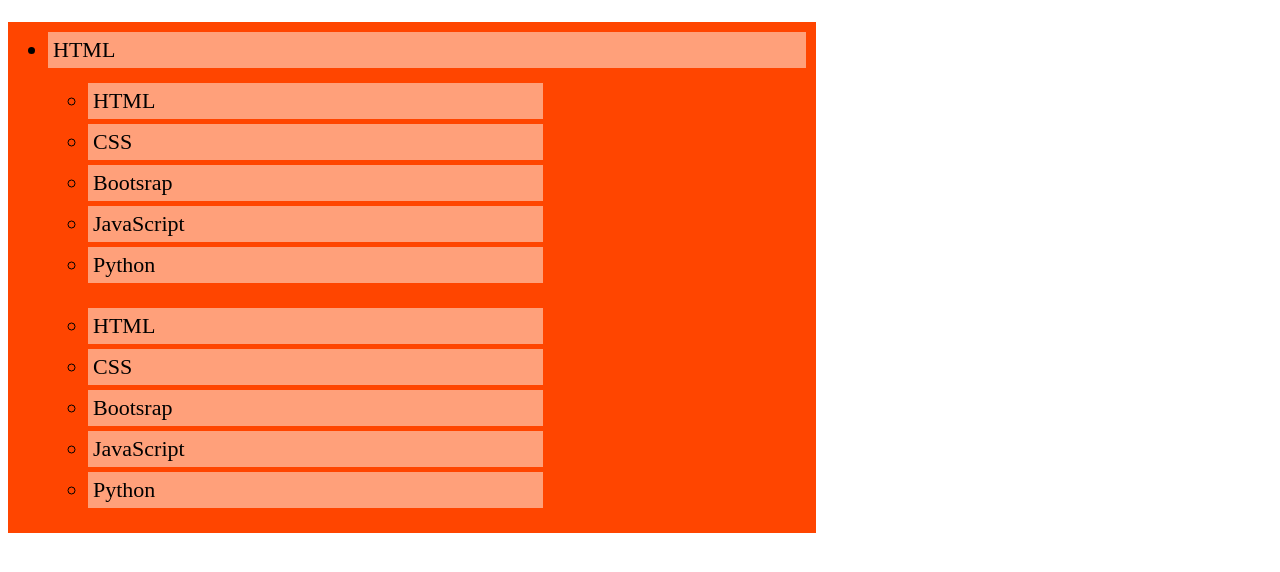
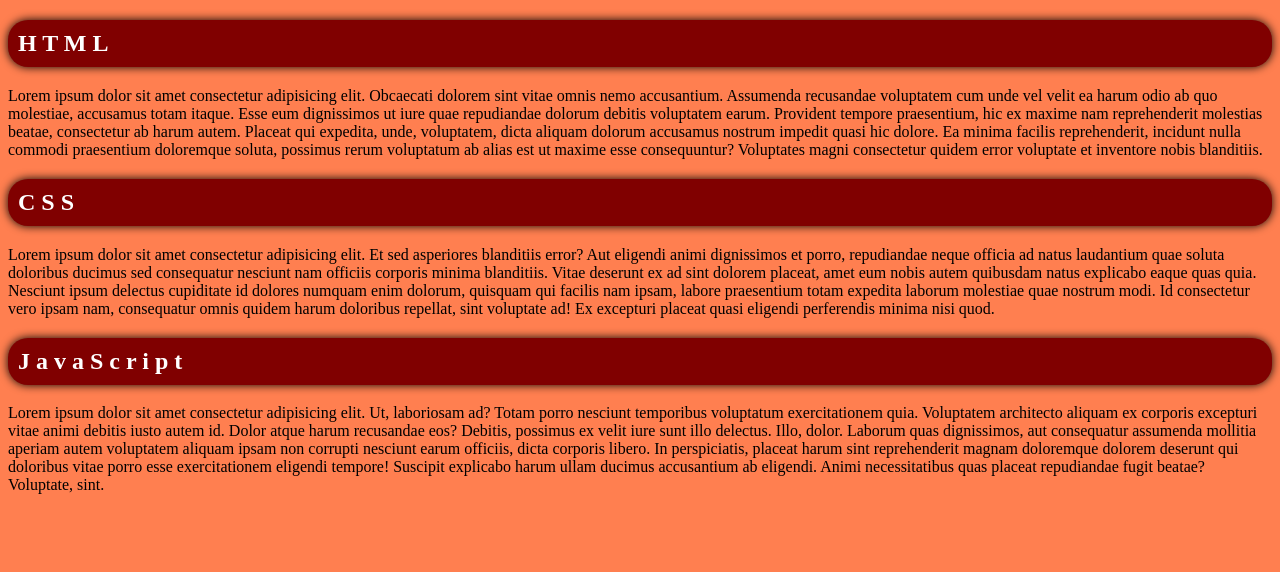
Before and after one commit to wyattwitt/CSS-Basics2, a plain HTML site: page index.html in a window 1280 px wide. Drawn offline with Linux system fonts and the light colour scheme.

Commit message:
Add files via upload

```diff
--- a/index.html
+++ b/index.html
@@ -2,28 +2,18 @@
 <html lang="en">
 <head>
     <meta charset="UTF-8">
-    <meta name="viewport" content="width=device-width,initial-scale=1.0">
-    <link rel="stylesheet"href="style.css">
-    <title>Unordered Lists</title>
-    </head>
-    <body>
-<ul>
-    <li>HTML</li>
-<ul>
-    <li>HTML</li>
-    <li>CSS</li>
-    <li>Bootsrap</li>
-    <li>JavaScript</li>
-    <li>Python</li>
-</ul>
-
-<ul>
-    <li>HTML</li>
-    <li>CSS</li>
-    <li>Bootsrap</li>
-    <li>JavaScript</li>
-    <li>Python</li>
-</ul>
+    <meta http-equiv="X-UA-Compatible" content="IE=edge">
+    <meta name="viewport" content="width=device-width, initial-scale=1.0">
+    <link rel="stylesheet" href="style.css">
+    <title>CSS Basics</title>
+</head>
+<body>
+  <h2>H T M L</h2>
+  <p>Lorem ipsum dolor sit amet consectetur adipisicing elit. Obcaecati dolorem sint vitae omnis nemo accusantium. Assumenda recusandae voluptatem cum unde vel velit ea harum odio ab quo molestiae, accusamus totam itaque. Esse eum dignissimos ut iure quae repudiandae dolorum debitis voluptatem earum. Provident tempore praesentium, hic ex maxime nam reprehenderit molestias beatae, consectetur ab harum autem. Placeat qui expedita, unde, voluptatem, dicta aliquam dolorum accusamus nostrum impedit quasi hic dolore. Ea minima facilis reprehenderit, incidunt nulla commodi praesentium doloremque soluta, possimus rerum voluptatum ab alias est ut maxime esse consequuntur? Voluptates magni consectetur quidem error voluptate et inventore nobis blanditiis.</p>
+  <h2>C S S</h2>
+  <p>Lorem ipsum dolor sit amet consectetur adipisicing elit. Et sed asperiores blanditiis error? Aut eligendi animi dignissimos et porro, repudiandae neque officia ad natus laudantium quae soluta doloribus ducimus sed consequatur nesciunt nam officiis corporis minima blanditiis. Vitae deserunt ex ad sint dolorem placeat, amet eum nobis autem quibusdam natus explicabo eaque quas quia. Nesciunt ipsum delectus cupiditate id dolores numquam enim dolorum, quisquam qui facilis nam ipsam, labore praesentium totam expedita laborum molestiae quae nostrum modi. Id consectetur vero ipsam nam, consequatur omnis quidem harum doloribus repellat, sint voluptate ad! Ex excepturi placeat quasi eligendi perferendis minima nisi quod.</p>
+  <h2>J a v a S c r i p t</h2>
+  <p>Lorem ipsum dolor sit amet consectetur adipisicing elit. Ut, laboriosam ad? Totam porro nesciunt temporibus voluptatum exercitationem quia. Voluptatem architecto aliquam ex corporis excepturi vitae animi debitis iusto autem id. Dolor atque harum recusandae eos? Debitis, possimus ex velit iure sunt illo delectus. Illo, dolor. Laborum quas dignissimos, aut consequatur assumenda mollitia aperiam autem voluptatem aliquam ipsam non corrupti nesciunt earum officiis, dicta corporis libero. In perspiciatis, placeat harum sint reprehenderit magnam doloremque dolorem deserunt qui doloribus vitae porro esse exercitationem eligendi tempore! Suscipit explicabo harum ullam ducimus accusantium ab eligendi. Animi necessitatibus quas placeat repudiandae fugit beatae? Voluptate, sint.</p>
 
 </body>
 </html>
--- a/style.css
+++ b/style.css
@@ -1,15 +1,11 @@
-ul {
-   font-family: Verdana,;
-   font-size: 22px;
-   background-color: orangered;
-   padding-top: 10px;
-   padding-bottom: 10px;
-   padding-right: 10px;
-   width: 60%;
+body {
+    background-color: coral;
 }
-li {
-    background-color:
-    lightsalmon;
-    margin-bottom: 5px;
-    padding: 5px;
+
+h2 {
+    background-color: maroon;
+    color: white;
+    padding: 10px;
+    border-radius: 20px;
+    box-shadow: 0 0 10px black;
 }
```
